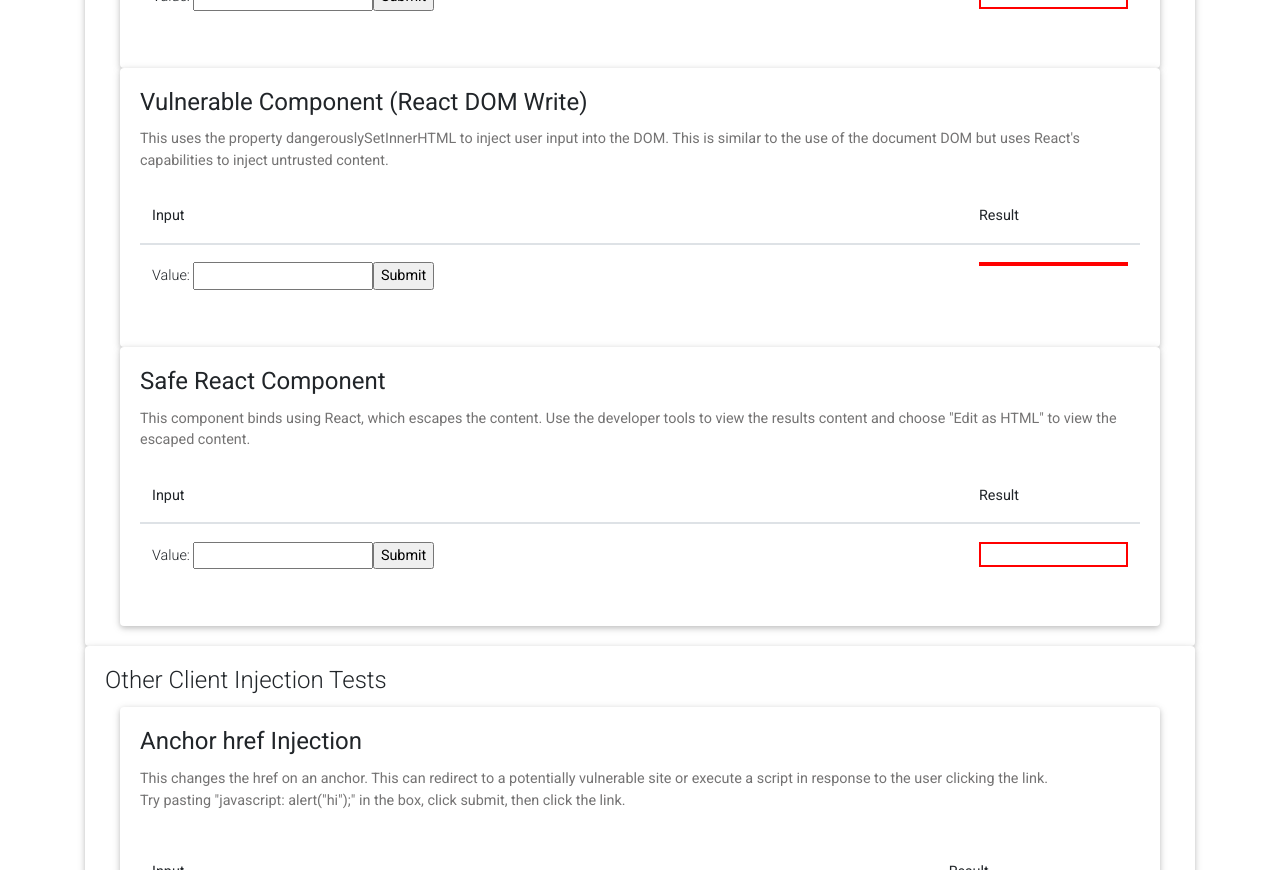
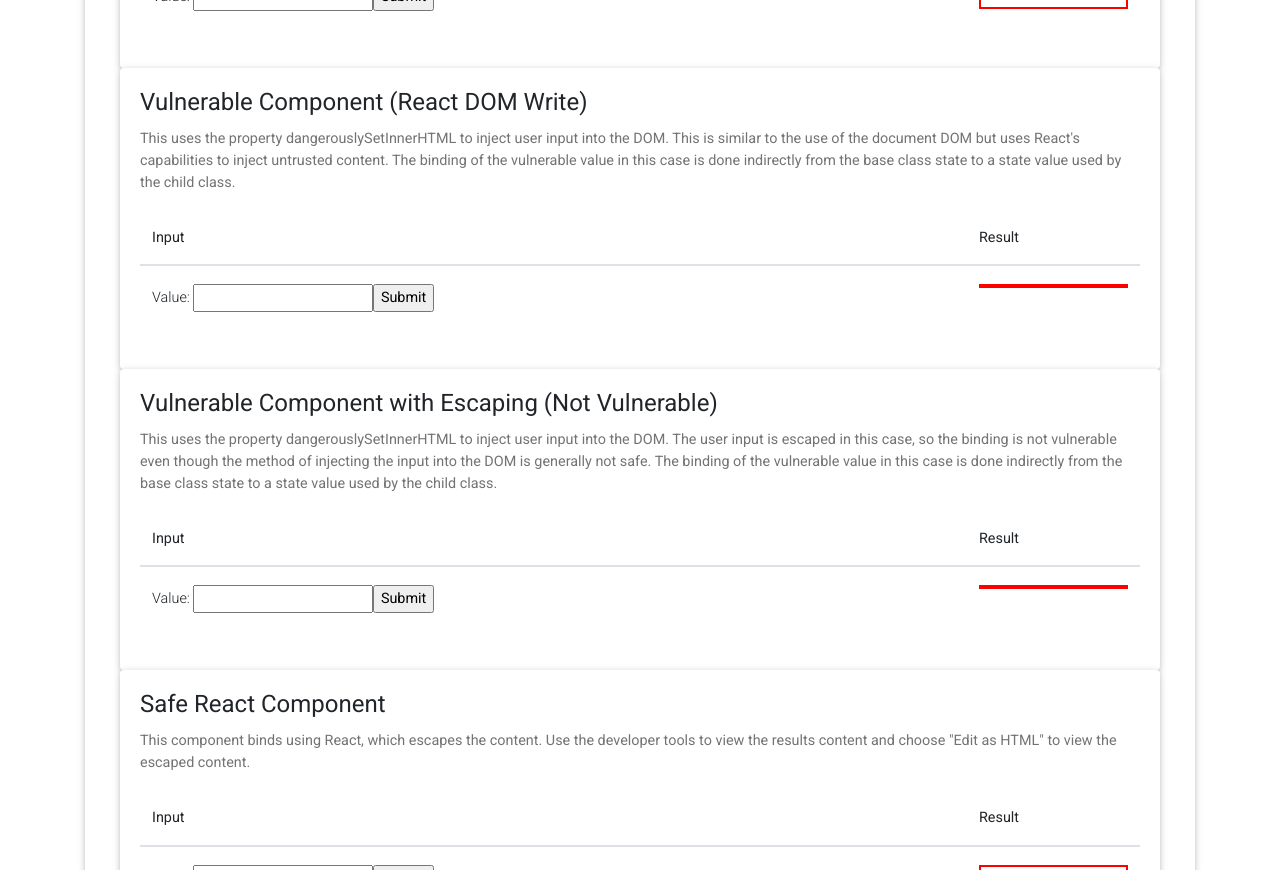
Before and after one commit to nouhaila49/simply_vulnerable_react, a React (Create React App) app in the folder client/: page / in a window 1280 px wide. Shown: the part 640-1510 px from the top of the page. Built offline with nearby package versions, Linux system fonts and the light colour scheme.

Commit message:
added more examples

```diff
--- a/client/src/App.js
+++ b/client/src/App.js
@@ -20,6 +20,7 @@ import { RemoteUnsafe } from './server-side-xss/remote_unsafe.jsx';
 import { RemoteSafe } from './server-side-xss/remote_safe.jsx';
 import { UnsafeRenderFunc, SafeRenderFunc } from "./server-side-xss/remote_render_funcs.jsx";
 import Logical from "./client-side-xss/logical.jsx"
+import ReactDomEscaped from "./client-side-xss/reactdom_escaped"
 
 const serverMsg = "Server is unavailable.  (Did you start the api project?)";
 
@@ -79,6 +80,7 @@ class App extends React.Component {
 
             <Vulnerable headerText="Vulnerable Component (Document DOM Write)" genericInput={this.state.genericInput} />
             <ReactDomVulnerable headerText="Vulnerable Component (React DOM Write)" genericInput={this.state.genericInput} />
+            <ReactDomEscaped headerText="Vulnerable Component with Escaping (Not Vulnerable)" genericInput={this.state.genericInput} />
             <Safe headerText="Safe React Component" genericInput={this.state.genericInput} />
           </MDBCard>
 
--- /dev/null
+++ b/client/src/client-side-xss/reactdom_escaped.jsx
@@ -0,0 +1,30 @@
+import React from 'react';
+import { ReactDomVulnerable } from './reactdom_vulnerable';
+
+export default class ReactDomEscaped extends ReactDomVulnerable {
+    onSubmit(event) {
+        this.setState({ submittedFormValue: encodeURI(this.state.formValue) });
+        event.preventDefault();
+    }
+
+    resultDisplay() {
+        return (
+            <div>
+                <div className="result" dangerouslySetInnerHTML={{ __html: this.state.submittedFormValue }} />
+                <div dangerouslySetInnerHTML={{ __html: this.props.genericInput }} />
+            </div>);
+    }
+
+
+    discussion() {
+        return (
+            <div>
+                This uses the property dangerouslySetInnerHTML to inject user input into the DOM. The user input
+                is escaped in this case, so the binding is not vulnerable even though the method of injecting
+                the input into the DOM is generally not safe.  The binding of the vulnerable value in this case
+                is done indirectly from the base class state to a state value used by the child class.
+            </div>
+        );
+
+    }
+}
--- a/client/src/client-side-xss/reactdom_vulnerable.jsx
+++ b/client/src/client-side-xss/reactdom_vulnerable.jsx
@@ -20,7 +20,9 @@ export class ReactDomVulnerable extends ClientSideXSSBase {
         return (
             <div>
                 This uses the property dangerouslySetInnerHTML to inject user input into the DOM.  This is similar to
-                the use of the document DOM but uses React's capabilities to inject untrusted content.
+                the use of the document DOM but uses React's capabilities to inject untrusted content.  The binding
+                of the vulnerable value in this case is done indirectly from the base class state to a state
+                value used by the child class.
             </div>
         );
 
```
Also changed, not shown: 1 other file (tests, documents, lock files or other folders).
